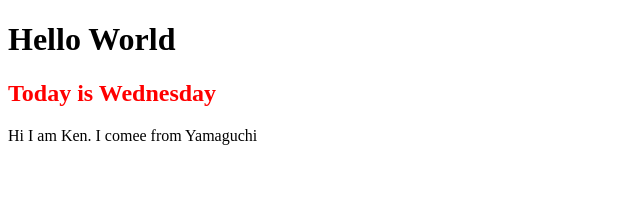
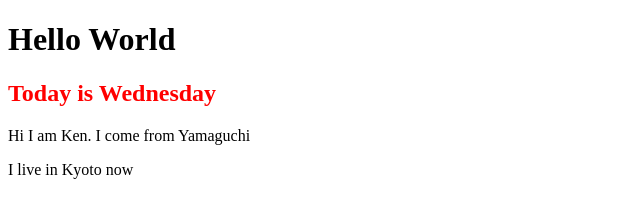
Before and after one commit to aguriken/git-practice, a plain HTML site: page index.html in a window 1280 px wide. Shown: the whole page, without its empty margins (0-640 px from the left). Drawn offline with Linux system fonts and the light colour scheme.

Commit message:
add address

```diff
--- a/index.html
+++ b/index.html
@@ -10,6 +10,7 @@
 <body>
   <h1>Hello World</h1>
   <h2>Today is Wednesday</h2>
-  <p>Hi I am Ken. I comee from Yamaguchi</p>
+  <p>Hi I am Ken. I come from Yamaguchi</p>
+  <p>I live in Kyoto now</p>
 </body>
 </html>
```
